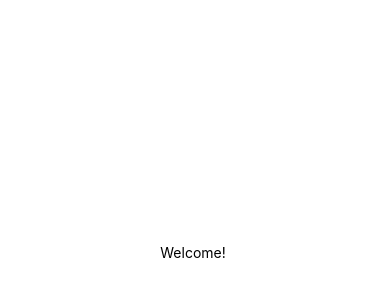
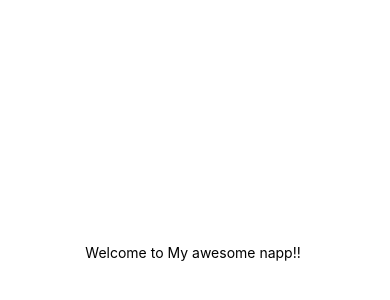
Before and after one commit to yundii/cs5520project, a React Native app: screen / in a window 390 px wide. Shown: the part 170-470 px from the top of the page. Built offline with nearby package versions, Linux system fonts and the light colour scheme.

Commit message:
add a variable name for the app name and used it in the text component

```diff
--- a/App.js
+++ b/App.js
@@ -2,9 +2,10 @@ import { StatusBar } from 'expo-status-bar';
 import { StyleSheet, Text, View } from 'react-native';
 
 export default function App() {
+  const appName = "My awesome napp!";
   return (
     <View style={styles.container}>
-      <Text>Welcome! </Text>
+      <Text>Welcome to {appName}! </Text>
       <StatusBar style="auto" />
     </View>
   );
```
